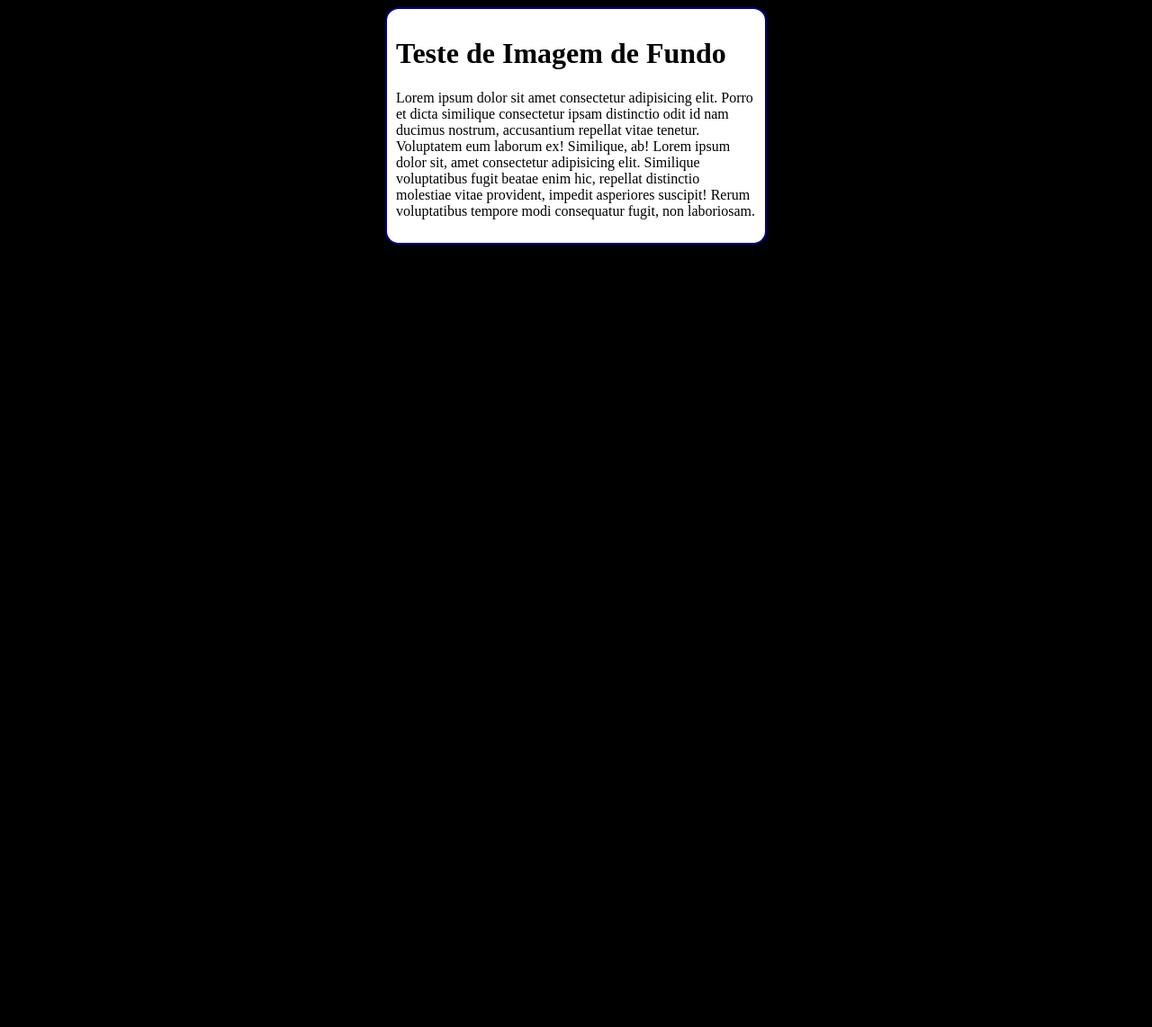
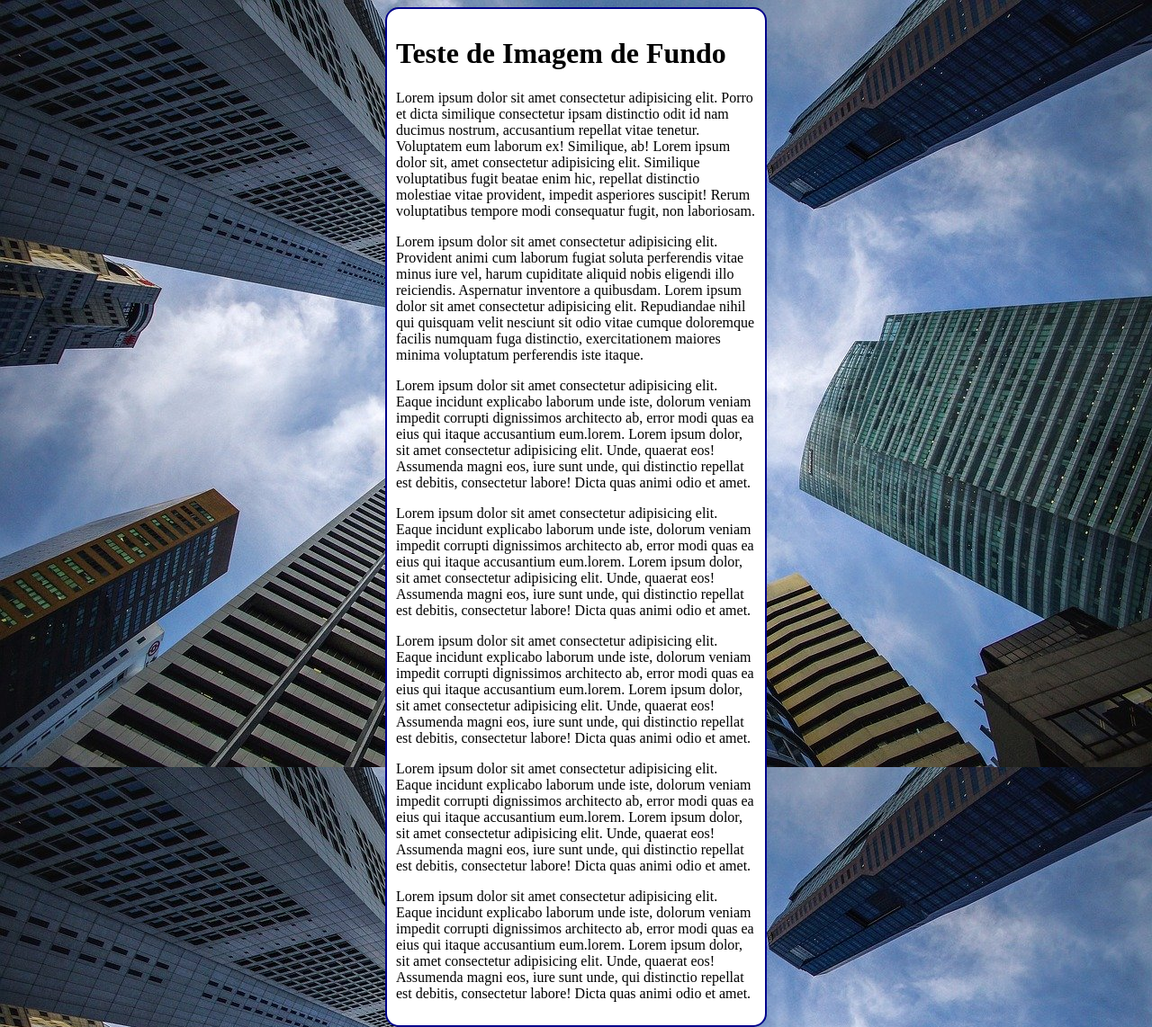
Before and after one commit to wmessias/html-css, a plain HTML site: page exercicios/ex022/fundo006.html in a window 1280 px wide. Shown: the whole page at 90% size. Before the commit the page ends 800 px from the top, so only its background shows below. Drawn offline with Linux system fonts and the light colour scheme.

Commit message:
update fundo006

```diff
--- a/exercicios/ex022/fundo006.html
+++ b/exercicios/ex022/fundo006.html
@@ -3,18 +3,29 @@
 <head>
     <meta charset="UTF-8">
     <meta name="viewport" content="width=], initial-scale=1.0">
-    <title>Tamanhho das imagens</title>
+    <title>Tamanho das imagens</title>
     <style>
         body {
+            height: 100vh;
+            /*
             background-color: black;
-            background-image: url('imagens/wallpapper002.jpg');
+            background-image: url('imagens/wallpaper002.jpg');
             background-position: center center;
-            background-repeat: no-repeat;
+            background-repeat: repeat-y;
+            background-size: cover;
+            background-attachment: fixed;
+            */
+
+            /* Shorthand - background
+                color > image > position > repeat > [size] > attachment
+            */
+
+            background:  black url('imagens/wallpaper002.jpg') center center no-repeat fixed;
             background-size: cover;
         }
         main {
             background-color: white;
-            width: 400px;
+            max-width: 400px;
             padding: 10px;
             margin: auto;
             border: 2px solid darkblue;
@@ -27,6 +38,13 @@
     <main>
         <h1>Teste de Imagem de Fundo</h1>
         <p>Lorem ipsum dolor sit amet consectetur adipisicing elit. Porro et dicta similique consectetur ipsam distinctio odit id nam ducimus nostrum, accusantium repellat vitae tenetur. Voluptatem eum laborum ex! Similique, ab! Lorem ipsum dolor sit, amet consectetur adipisicing elit. Similique voluptatibus fugit beatae enim hic, repellat distinctio molestiae vitae provident, impedit asperiores suscipit! Rerum voluptatibus tempore modi consequatur fugit, non laboriosam.</p>
+        <p>Lorem ipsum dolor sit amet consectetur adipisicing elit. Provident animi cum laborum fugiat soluta perferendis vitae minus iure vel, harum cupiditate aliquid nobis eligendi illo reiciendis. Aspernatur inventore a quibusdam. Lorem ipsum dolor sit amet consectetur adipisicing elit. Repudiandae nihil qui quisquam velit nesciunt sit odio vitae cumque doloremque facilis numquam fuga distinctio, exercitationem maiores minima voluptatum perferendis iste itaque.</p>
+        <p>Lorem ipsum dolor sit amet consectetur adipisicing elit. Eaque incidunt explicabo laborum unde iste, dolorum veniam impedit corrupti dignissimos architecto ab, error modi quas ea eius qui itaque accusantium eum.lorem. Lorem ipsum dolor, sit amet consectetur adipisicing elit. Unde, quaerat eos! Assumenda magni eos, iure sunt unde, qui distinctio repellat est debitis, consectetur labore! Dicta quas animi odio et amet.</p>
+        <p>Lorem ipsum dolor sit amet consectetur adipisicing elit. Eaque incidunt explicabo laborum unde iste, dolorum veniam impedit corrupti dignissimos architecto ab, error modi quas ea eius qui itaque accusantium eum.lorem. Lorem ipsum dolor, sit amet consectetur adipisicing elit. Unde, quaerat eos! Assumenda magni eos, iure sunt unde, qui distinctio repellat est debitis, consectetur labore! Dicta quas animi odio et amet.</p>
+        <p>Lorem ipsum dolor sit amet consectetur adipisicing elit. Eaque incidunt explicabo laborum unde iste, dolorum veniam impedit corrupti dignissimos architecto ab, error modi quas ea eius qui itaque accusantium eum.lorem. Lorem ipsum dolor, sit amet consectetur adipisicing elit. Unde, quaerat eos! Assumenda magni eos, iure sunt unde, qui distinctio repellat est debitis, consectetur labore! Dicta quas animi odio et amet.</p>
+        <p>Lorem ipsum dolor sit amet consectetur adipisicing elit. Eaque incidunt explicabo laborum unde iste, dolorum veniam impedit corrupti dignissimos architecto ab, error modi quas ea eius qui itaque accusantium eum.lorem. Lorem ipsum dolor, sit amet consectetur adipisicing elit. Unde, quaerat eos! Assumenda magni eos, iure sunt unde, qui distinctio repellat est debitis, consectetur labore! Dicta quas animi odio et amet.</p>
+        <p>Lorem ipsum dolor sit amet consectetur adipisicing elit. Eaque incidunt explicabo laborum unde iste, dolorum veniam impedit corrupti dignissimos architecto ab, error modi quas ea eius qui itaque accusantium eum.lorem. Lorem ipsum dolor, sit amet consectetur adipisicing elit. Unde, quaerat eos! Assumenda magni eos, iure sunt unde, qui distinctio repellat est debitis, consectetur labore! Dicta quas animi odio et amet.</p>
+
     </main>
 
 </body>
```
